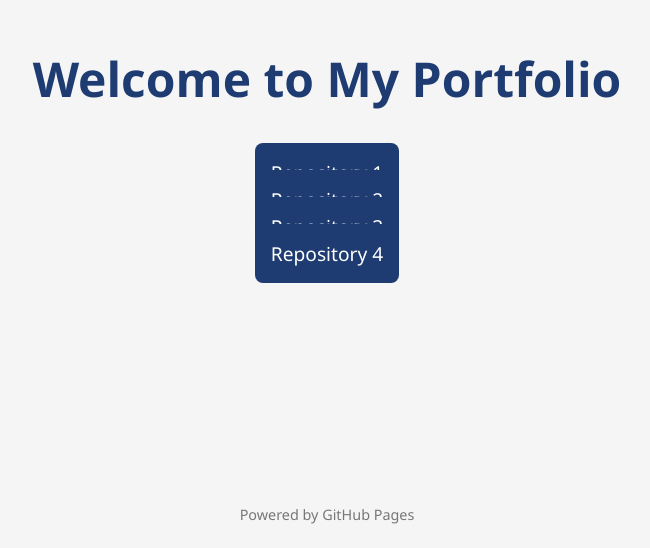
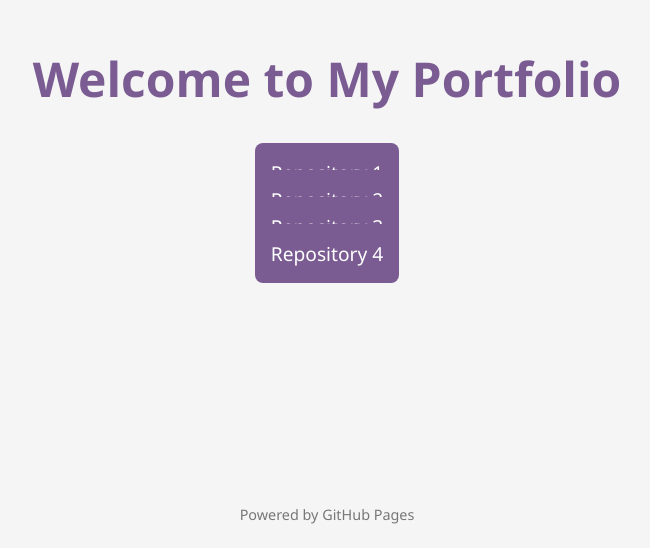
Before and after one commit to dileep-kumar-koppula/https-dileep-kumar-koppula.github.io-, a plain HTML site: page index.html in a window 1280 px wide. Shown: the part 252-800 px from the top of the page, without its empty margins (313-963 px from the left). Drawn offline with Linux system fonts and the light colour scheme.

Commit message:
Update index.html

```diff
--- a/index.html
+++ b/index.html
@@ -22,7 +22,7 @@
     h1 {
       margin-bottom: 2rem;
       font-size: 3rem;
-      color: #1e3c72;
+      color: #7A5C92; /* Soft Sea Pearl Violet */
     }
 
     .repo-list {
@@ -35,7 +35,7 @@
     }
 
     .repo-item {
-      background-color: #1e3c72;
+      background-color: #7A5C92; /* Sea Pearl Violet background for repo items */
       color: white;
       padding: 1rem;
       margin: 0.5rem;
@@ -47,7 +47,7 @@
     }
 
     .repo-item:hover {
-      background-color: #3a1c71;
+      background-color: #9E7AA0; /* Lighter Sea Pearl Violet on hover */
     }
 
     footer {
```
